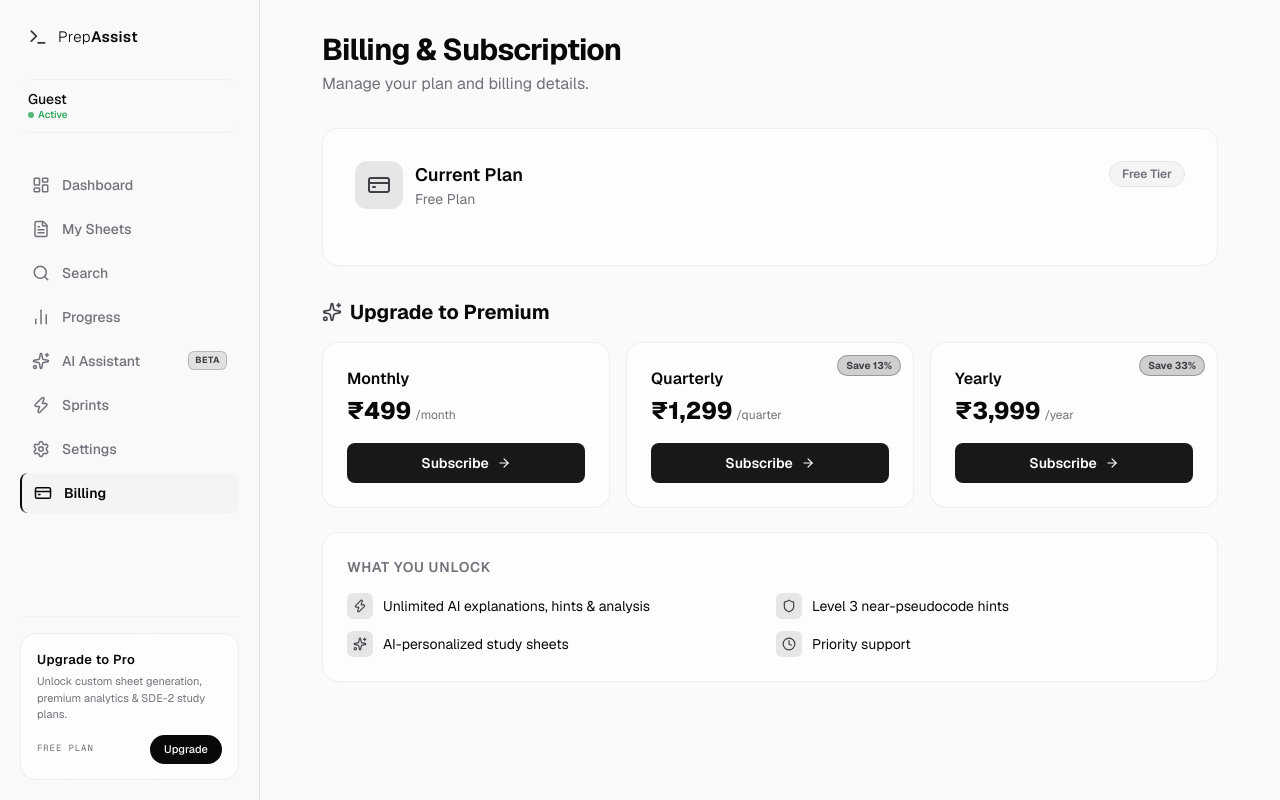
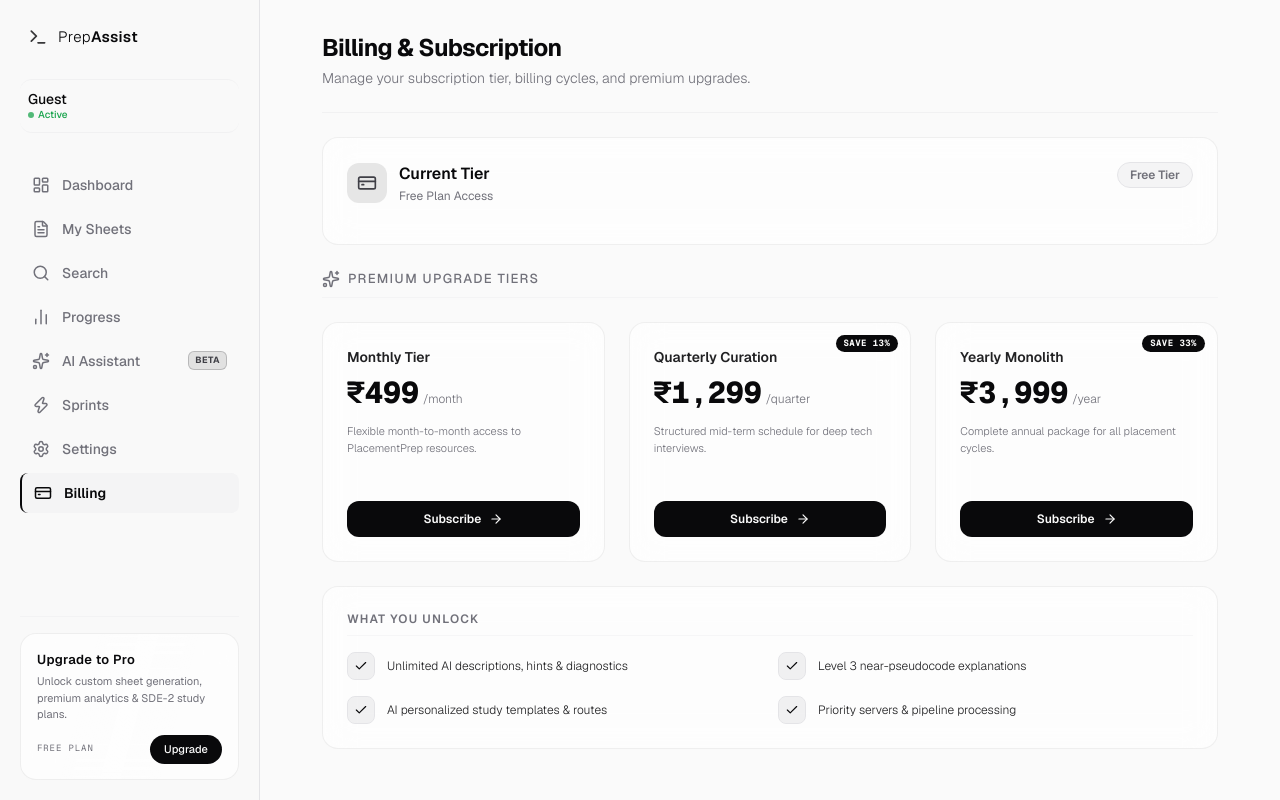
Before and after one commit to Prakshit0902/Placed-IN, a Next.js app in the folder placement-prep/apps/web/: page /settings/billing in a window 1280 px wide. Built offline with nearby package versions, Linux system fonts and the light colour scheme; no server answers.

Commit message:
gsap based ui animations added

```diff
--- a/placement-prep/apps/web/app/(dashboard)/settings/billing/page.tsx
+++ b/placement-prep/apps/web/app/(dashboard)/settings/billing/page.tsx
@@ -1,21 +1,31 @@
-'use client';
+"use client";
 
-import { useState, useEffect } from 'react';
-import { useAuth } from '@clerk/nextjs';
-import Link from 'next/link';
-import Script from 'next/script';
+import { useState, useEffect, useRef } from "react";
+import { useAuth } from "@clerk/nextjs";
+import Script from "next/script";
 import {
-  Loader2, CreditCard, CheckCircle2, ArrowRight, Sparkles,
-  Calendar, Shield, Zap, Clock
-} from 'lucide-react';
-import { getSubscriptionStatus, createOrder, verifyPayment } from '@/lib/api';
+  Loader2,
+  CreditCard,
+  CheckCircle2,
+  ArrowRight,
+  Sparkles,
+  Calendar,
+  Shield,
+  Zap,
+  Clock,
+  Check,
+} from "lucide-react";
+import { getSubscriptionStatus, createOrder, verifyPayment } from "@/lib/api";
+import { gsap } from "gsap";
+import { useGSAP } from "@gsap/react";
+import clsx from "clsx";
 
-const RAZORPAY_KEY_ID = process.env.NEXT_PUBLIC_RAZORPAY_KEY_ID || '';
+const RAZORPAY_KEY_ID = process.env.NEXT_PUBLIC_RAZORPAY_KEY_ID || "";
 
 const PLANS = [
-  { id: 'monthly', label: 'Monthly', price: '₹499', period: '/month', saving: null },
-  { id: 'quarterly', label: 'Quarterly', price: '₹1,299', period: '/quarter', saving: 'Save 13%' },
-  { id: 'yearly', label: 'Yearly', price: '₹3,999', period: '/year', saving: 'Save 33%' },
+  { id: "monthly", label: "Monthly Tier", price: "₹499", period: "/month", saving: null, description: "Flexible month-to-month access to PlacementPrep resources." },
+  { id: "quarterly", label: "Quarterly Curation", price: "₹1,299", period: "/quarter", saving: "Save 13%", description: "Structured mid-term schedule for deep tech interviews." },
+  { id: "yearly", label: "Yearly Monolith", price: "₹3,999", period: "/year", saving: "Save 33%", description: "Complete annual package for all placement cycles." },
 ];
 
 export default function BillingSettingsPage() {
@@ -24,6 +34,9 @@
   const [subStatus, setSubStatus] = useState<any>(null);
   const [purchasing, setPurchasing] = useState<string | null>(null);
 
+  const containerRef = useRef<HTMLDivElement>(null);
+
+  // Fetch subscription details
   useEffect(() => {
     async function load() {
       try {
@@ -40,20 +53,21 @@
     load();
   }, [getToken]);
 
+  // Razorpay payment trigger
   const handleSubscribe = async (plan: string) => {
     setPurchasing(plan);
     try {
       const token = await getToken();
-      if (!token) throw new Error('No token');
+      if (!token) throw new Error("Unauthenticated session");
 
       const orderRes = await createOrder(token, plan);
-      if (!orderRes.success) throw new Error('Failed to create order');
+      if (!orderRes.success) throw new Error("Order creation failed");
 
       const options = {
         key: RAZORPAY_KEY_ID,
         amount: orderRes.amount,
         currency: orderRes.currency,
-        name: 'PrepAssist Premium',
+        name: "PrepAssist Premium",
         description: `${plan} plan subscription`,
         order_id: orderRes.order_id,
         handler: async function (response: any) {
@@ -64,67 +78,88 @@
               razorpay_signature: response.razorpay_signature,
             });
             if (verifyRes.success) {
-              // Refresh subscription status
               const newStatus = await getSubscriptionStatus(token);
               if (newStatus.success) setSubStatus(newStatus.data);
             } else {
-              alert('Payment verification failed. Please contact support.');
+              alert("Payment verification failed. Please contact support.");
             }
           } catch {
-            alert('Error verifying payment. Please contact support.');
+            alert("Error verifying payment. Please contact support.");
           }
         },
-        theme: { color: '#6366f1' },
+        theme: { color: "#000000" },
       };
 
       const rzp = new (window as any).Razorpay(options);
-      rzp.on('payment.failed', (r: any) => alert('Payment failed: ' + r.error.description));
+      rzp.on("payment.failed", (r: any) => alert("Payment failed: " + r.error.description));
       rzp.open();
     } catch (err: any) {
       console.error(err);
-      alert(err.message || 'Error initiating payment');
+      alert(err.message || "Error initiating payment");
     } finally {
       setPurchasing(null);
     }
   };
 
+  // GSAP Animations
+  useGSAP(() => {
+    if (loading) return;
+
+    // 1. Header fade-down
+    gsap.fromTo(
+      ".billing-header",
+      { y: -10, opacity: 0 },
+      { y: 0, opacity: 1, duration: 0.6, ease: "power2.out" }
+    );
+
+    // 2. Billing card slide-in
+    gsap.fromTo(
+      ".billing-card-anim",
+      { y: 14, opacity: 0 },
+      { y: 0, opacity: 1, duration: 0.5, stagger: 0.08, ease: "power2.out", delay: 0.1 }
+    );
+  }, { scope: containerRef, dependencies: [loading] });
+
   if (loading) {
     return (
       <div className="flex items-center justify-center h-64">
-        <Loader2 className="h-8 w-8 animate-spin text-primary" />
+        <Loader2 className="h-8 w-8 animate-spin text-primary-light" />
       </div>
     );
   }
 
-  // The API returns subscription_tier and subscription_expires_at from the users table
-  const tier = subStatus?.subscription_tier ?? 'free';
-  const isPremium = tier !== 'free';
+  const tier = subStatus?.subscription_tier ?? "free";
+  const isPremium = tier !== "free";
   const expiresAt = subStatus?.subscription_expires_at;
 
   return (
     <>
       <Script src="https://checkout.razorpay.com/v1/checkout.js" />
 
-      <div className="max-w-4xl mx-auto space-y-8 animate-fade-in">
-        <div>
-          <h1 className="text-3xl font-bold tracking-tight">Billing &amp; Subscription</h1>
-          <p className="text-muted mt-1">Manage your plan and billing details.</p>
+      <div ref={containerRef} className="max-w-4xl mx-auto space-y-6 text-foreground">
+        {/* Header */}
+        <div className="billing-header border-b border-border/40 pb-6 text-left">
+          <h1 className="text-2xl font-bold tracking-tight">Billing &amp; Subscription</h1>
+          <p className="text-sm text-muted font-light mt-1">
+            Manage your subscription tier, billing cycles, and premium upgrades.
+          </p>
         </div>
 
-        {/* Current plan card */}
-        <div className="glass-card p-6 md:p-8">
-          <div className="flex items-start justify-between mb-6">
+        {/* Current Plan Status Card */}
+        <div className="glass-card p-6 border border-border/50 billing-card-anim text-left relative overflow-hidden">
+          <div className="absolute inset-0 grid-bg opacity-[0.01] pointer-events-none" />
+          <div className="flex items-start justify-between mb-4 relative z-10">
             <div className="flex items-center gap-3">
-              <div className="p-3 bg-primary/10 rounded-xl text-primary-light">
-                <CreditCard className="h-6 w-6" />
+              <div className="p-2.5 bg-primary/10 rounded-xl text-primary-light">
+                <CreditCard className="h-5 w-5" />
               </div>
               <div>
-                <h3 className="font-semibold text-lg">Current Plan</h3>
-                <p className="text-muted text-sm capitalize">{tier} Plan</p>
+                <h3 className="font-semibold text-base">Current Tier</h3>
+                <p className="text-muted text-xs capitalize mt-0.5">{tier} plan access</p>
               </div>
             </div>
             {isPremium ? (
-              <span className="inline-flex items-center gap-1.5 px-3 py-1 rounded-full bg-success/15 text-success text-xs font-semibold border border-success/30">
+              <span className="inline-flex items-center gap-1.5 px-3 py-1 rounded-full bg-success/10 text-success text-xs font-semibold border border-success/20 animate-pulse">
                 <CheckCircle2 className="h-3.5 w-3.5" /> Active
               </span>
             ) : (
@@ -135,73 +170,95 @@
           </div>
 
           {isPremium && expiresAt && (
-            <div className="flex flex-col gap-3 border-t border-border/30 pt-6">
-              <div className="flex justify-between items-center text-sm">
-                <span className="text-muted flex items-center gap-1.5"><Calendar className="h-3.5 w-3.5" /> Renews / Expires</span>
-                <span className="font-medium">{new Date(expiresAt).toLocaleDateString(undefined, { year: 'numeric', month: 'long', day: 'numeric' })}</span>
+            <div className="flex flex-col gap-3 border-t border-border/30 pt-4 relative z-10">
+              <div className="flex justify-between items-center text-xs">
+                <span className="text-muted flex items-center gap-1.5 font-light">
+                  <Calendar className="h-3.5 w-3.5" /> Renews / Expires
+                </span>
+                <span className="font-semibold font-mono">
+                  {new Date(expiresAt).toLocaleDateString(undefined, {
+                    year: "numeric",
+                    month: "long",
+                    day: "numeric",
+                  })}
+                </span>
               </div>
-              <div className="flex justify-between items-center text-sm">
-                <span className="text-muted flex items-center gap-1.5"><Shield className="h-3.5 w-3.5" /> AI quota</span>
-                <span className="font-medium text-success">Unlimited</span>
+              <div className="flex justify-between items-center text-xs font-light">
+                <span className="text-muted flex items-center gap-1.5">
+                  <Shield className="h-3.5 w-3.5" /> AI Processing Quota
+                </span>
+                <span className="font-semibold text-success uppercase">Unlimited</span>
               </div>
             </div>
           )}
         </div>
 
-        {/* Upgrade section — only show for free users */}
+        {/* Upgrade monolith plans */}
         {!isPremium && (
-          <div>
-            <div className="flex items-center gap-2 mb-4">
-              <Sparkles className="h-5 w-5 text-primary-light" />
-              <h2 className="text-xl font-bold">Upgrade to Premium</h2>
+          <div className="space-y-6">
+            <div className="text-left border-b border-border/30 pb-2 select-none flex items-center gap-2">
+              <Sparkles className="h-4.5 w-4.5 text-muted" />
+              <h2 className="text-[13px] uppercase tracking-widest font-medium text-muted">
+                Premium Upgrade Tiers
+              </h2>
             </div>
 
-            <div className="grid grid-cols-1 md:grid-cols-3 gap-4 mb-6">
+            <div className="grid grid-cols-1 md:grid-cols-3 gap-6">
               {PLANS.map((plan) => (
-                <div key={plan.id}
-                  className="glass-card p-6 flex flex-col border border-border/50 hover:border-primary/30 transition-colors relative">
+                <div
+                  key={plan.id}
+                  className="glass-card p-6 flex flex-col border border-border/50 hover:border-foreground/20 hover:shadow-[0_0_20px_var(--glow-color)] transition-all duration-300 relative text-left billing-card-anim justify-between min-h-[240px] group"
+                >
                   {plan.saving && (
-                    <span className="absolute top-3 right-3 text-[10px] font-bold px-2 py-0.5 rounded-full bg-primary/20 text-primary-light border border-primary/30">
+                    <span className="absolute top-3 right-3 text-[9px] font-bold px-2 py-0.5 rounded-full bg-foreground text-background font-mono uppercase tracking-wider">
                       {plan.saving}
                     </span>
                   )}
-                  <div className="mb-4">
-                    <h3 className="font-semibold text-base">{plan.label}</h3>
-                    <div className="flex items-baseline gap-1 mt-1">
-                      <span className="text-2xl font-extrabold">{plan.price}</span>
-                      <span className="text-muted text-xs">{plan.period}</span>
+                  <div className="space-y-3">
+                    <div>
+                      <h3 className="font-semibold text-sm text-foreground/90">{plan.label}</h3>
+                      <div className="flex items-baseline gap-1 mt-2">
+                        <span className="text-3xl font-extrabold font-mono text-foreground">{plan.price}</span>
+                        <span className="text-muted text-xs font-light">{plan.period}</span>
+                      </div>
                     </div>
+                    <p className="text-[11px] text-muted font-light leading-relaxed">
+                      {plan.description}
+                    </p>
                   </div>
+
                   <button
                     onClick={() => handleSubscribe(plan.id)}
                     disabled={!!purchasing}
-                    className="mt-auto w-full py-2.5 px-4 rounded-lg text-sm font-semibold bg-primary text-white hover:bg-primary-light transition-colors flex items-center justify-center gap-2 disabled:opacity-60"
+                    className="mt-6 w-full py-2.5 rounded-xl text-xs font-semibold bg-foreground text-background hover:opacity-90 transition-opacity flex items-center justify-center gap-2 disabled:opacity-50 cursor-pointer"
                   >
                     {purchasing === plan.id ? (
-                      <><Loader2 className="h-4 w-4 animate-spin" /> Processing...</>
+                      <><Loader2 className="h-3.5 w-3.5 animate-spin" /> Initiating...</>
                     ) : (
-                      <>Subscribe <ArrowRight className="h-3.5 w-3.5" /></>
+                      <>Subscribe <ArrowRight className="h-3.5 w-3.5 group-hover:translate-x-0.5 transition-transform" /></>
                     )}
                   </button>
                 </div>
               ))}
             </div>
 
-            {/* Premium features */}
-            <div className="glass-card p-6">
-              <h3 className="font-semibold mb-4 text-sm text-muted uppercase tracking-wider">What you unlock</h3>
-              <div className="grid grid-cols-1 sm:grid-cols-2 gap-3">
+            {/* Premium feature checklists comparison board */}
+            <div className="glass-card p-6 border border-border/50 text-left billing-card-anim">
+              <h3 className="text-xs uppercase tracking-widest font-semibold text-muted mb-4 border-b border-border/30 pb-2">
+                What you unlock
+              </h3>
+              <div className="grid grid-cols-1 sm:grid-cols-2 gap-4">
                 {[
-                  { icon: Zap, text: 'Unlimited AI explanations, hints & analysis' },
-                  { icon: Shield, text: 'Level 3 near-pseudocode hints' },
-                  { icon: Sparkles, text: 'AI-personalized study sheets' },
-                  { icon: Clock, text: 'Priority support' },
-                ].map((feat) => (
-                  <div key={feat.text} className="flex items-center gap-2.5 text-sm">
-                    <div className="p-1.5 bg-primary/10 rounded-md flex-shrink-0">
-                      <feat.icon className="h-3.5 w-3.5 text-primary-light" />
+                  { icon: Zap, text: "Unlimited AI descriptions, hints & diagnostics" },
+                  { icon: Shield, text: "Level 3 near-pseudocode explanations" },
+                  { icon: Sparkles, text: "AI personalized study templates & routes" },
+                  { icon: Clock, text: "Priority servers & pipeline processing" },
+                ].map((feat, i) => (
+                  <div key={i} className="flex items-center gap-3 text-sm font-light">
+                    <div className="p-1.5 bg-foreground/5 text-foreground rounded-lg flex-shrink-0 border border-border">
+                      <Check className="h-3.5 w-3.5 text-foreground" />
                     </div>
-                    {feat.text}
+                    <span className="text-xs text-foreground/90">{feat.text}</span>
                   </div>
                 ))}
               </div>
--- a/placement-prep/apps/web/app/(dashboard)/settings/profile/page.tsx
+++ b/placement-prep/apps/web/app/(dashboard)/settings/profile/page.tsx
@@ -1,9 +1,11 @@
 "use client";
 
-import { useState, useEffect } from "react";
+import { useState, useEffect, useRef } from "react";
 import { useAuth } from "@clerk/nextjs";
 import { Loader2, Save, User as UserIcon, Code2 } from "lucide-react";
 import { getMe, updateProfile } from "@/lib/api";
+import { gsap } from "gsap";
+import { useGSAP } from "@gsap/react";
 
 export default function ProfileSettingsPage() {
   const { getToken } = useAuth();
@@ -14,6 +16,9 @@
   const [fullName, setFullName] = useState("");
   const [leetcodeUsername, setLeetcodeUsername] = useState("");
 
+  const containerRef = useRef<HTMLDivElement>(null);
+
+  // Fetch profile data
   useEffect(() => {
     async function load() {
       try {
@@ -55,26 +60,48 @@
     }
   };
 
+  // GSAP animations
+  useGSAP(() => {
+    if (loading) return;
+
+    // 1. Header fade-down
+    gsap.fromTo(
+      ".settings-header",
+      { y: -10, opacity: 0 },
+      { y: 0, opacity: 1, duration: 0.6, ease: "power2.out" }
+    );
+
+    // 2. Settings form segments stagger
+    gsap.fromTo(
+      ".form-field-anim",
+      { y: 12, opacity: 0 },
+      { y: 0, opacity: 1, duration: 0.5, stagger: 0.08, ease: "power2.out", delay: 0.1 }
+    );
+  }, { scope: containerRef, dependencies: [loading] });
+
   if (loading) {
     return (
       <div className="flex items-center justify-center h-64">
-        <Loader2 className="h-8 w-8 animate-spin text-primary" />
+        <Loader2 className="h-8 w-8 animate-spin text-primary-light" />
       </div>
     );
   }
 
   return (
-    <div className="max-w-3xl mx-auto space-y-8 animate-fade-in">
-      <div>
-        <h1 className="text-3xl font-bold tracking-tight">Profile Settings</h1>
-        <p className="text-muted mt-1">Manage your personal information and connected accounts.</p>
+    <div ref={containerRef} className="max-w-3xl mx-auto space-y-6 text-foreground">
+      {/* Header */}
+      <div className="settings-header border-b border-border/40 pb-6 text-left">
+        <h1 className="text-2xl font-bold tracking-tight">Profile Settings</h1>
+        <p className="text-sm text-muted font-light mt-1">
+          Manage your personal identifiers and LeetCode connection details.
+        </p>
       </div>
 
-      <div className="glass-card p-6 md:p-8">
+      <div className="glass-card p-6 md:p-8 border border-border/50 form-field-anim">
         <form onSubmit={handleSave} className="space-y-6">
-
-          <div className="space-y-2">
-            <label className="text-sm font-medium flex items-center gap-2">
+          {/* Full Name */}
+          <div className="space-y-2 text-left">
+            <label className="text-xs font-semibold uppercase tracking-widest text-muted flex items-center gap-2 select-none">
               <UserIcon className="h-4 w-4 text-muted" />
               Full Name
             </label>
@@ -82,13 +109,14 @@
               type="text"
               value={fullName}
               onChange={(e) => setFullName(e.target.value)}
-              className="w-full bg-surface border border-border/50 rounded-lg px-4 py-2.5 text-sm focus:outline-none focus:ring-2 focus:ring-primary/50 focus:border-primary/50 transition-all"
+              className="w-full bg-surface/30 border border-border/50 rounded-xl px-4 py-3 text-sm focus:outline-none focus:ring-1 focus:ring-foreground/20 focus:border-foreground/30 transition-all text-foreground placeholder:text-muted/50"
               placeholder="e.g. Jane Doe"
             />
           </div>
 
-          <div className="space-y-2">
-            <label className="text-sm font-medium flex items-center gap-2">
+          {/* LeetCode Username */}
+          <div className="space-y-2 text-left">
+            <label className="text-xs font-semibold uppercase tracking-widest text-muted flex items-center gap-2 select-none">
               <Code2 className="h-4 w-4 text-muted" />
               LeetCode Username
             </label>
@@ -96,22 +124,30 @@
               type="text"
               value={leetcodeUsername}
               onChange={(e) => setLeetcodeUsername(e.target.value)}
-              className="w-full bg-surface border border-border/50 rounded-lg px-4 py-2.5 text-sm focus:outline-none focus:ring-2 focus:ring-primary/50 focus:border-primary/50 transition-all"
+              className="w-full bg-surface/30 border border-border/50 rounded-xl px-4 py-3 text-sm focus:outline-none focus:ring-1 focus:ring-foreground/20 focus:border-foreground/30 transition-all text-foreground placeholder:text-muted/50"
               placeholder="e.g. janedoe_lc"
             />
-            <p className="text-xs text-muted mt-1">
-              Used to fetch your solved problems and personalize your study plans.
+            <p className="text-[10px] text-muted font-light mt-1 pl-1 select-none">
+              Connecting LeetCode unlocks automated progress synchronizations.
             </p>
           </div>
 
+          {/* Actions */}
           <div className="pt-4 border-t border-border/30 flex justify-end">
             <button
               type="submit"
               disabled={saving}
-              className="px-6 py-2.5 bg-primary text-white text-sm font-medium rounded-lg hover:bg-primary-light transition-colors flex items-center gap-2"
+              className="px-6 py-2.5 bg-foreground text-background text-xs font-semibold tracking-wide rounded-xl hover:opacity-90 disabled:opacity-50 transition-all flex items-center gap-2 cursor-pointer shadow-sm"
             >
-              {saving ? <Loader2 className="h-4 w-4 animate-spin" /> : <Save className="h-4 w-4" />}
-              Save Changes
+              {saving ? (
+                <>
+                  <Loader2 className="h-3.5 w-3.5 animate-spin" /> Saving...
+                </>
+              ) : (
+                <>
+                  <Save className="h-3.5 w-3.5" /> Save Changes
+                </>
+              )}
             </button>
           </div>
         </form>
```
